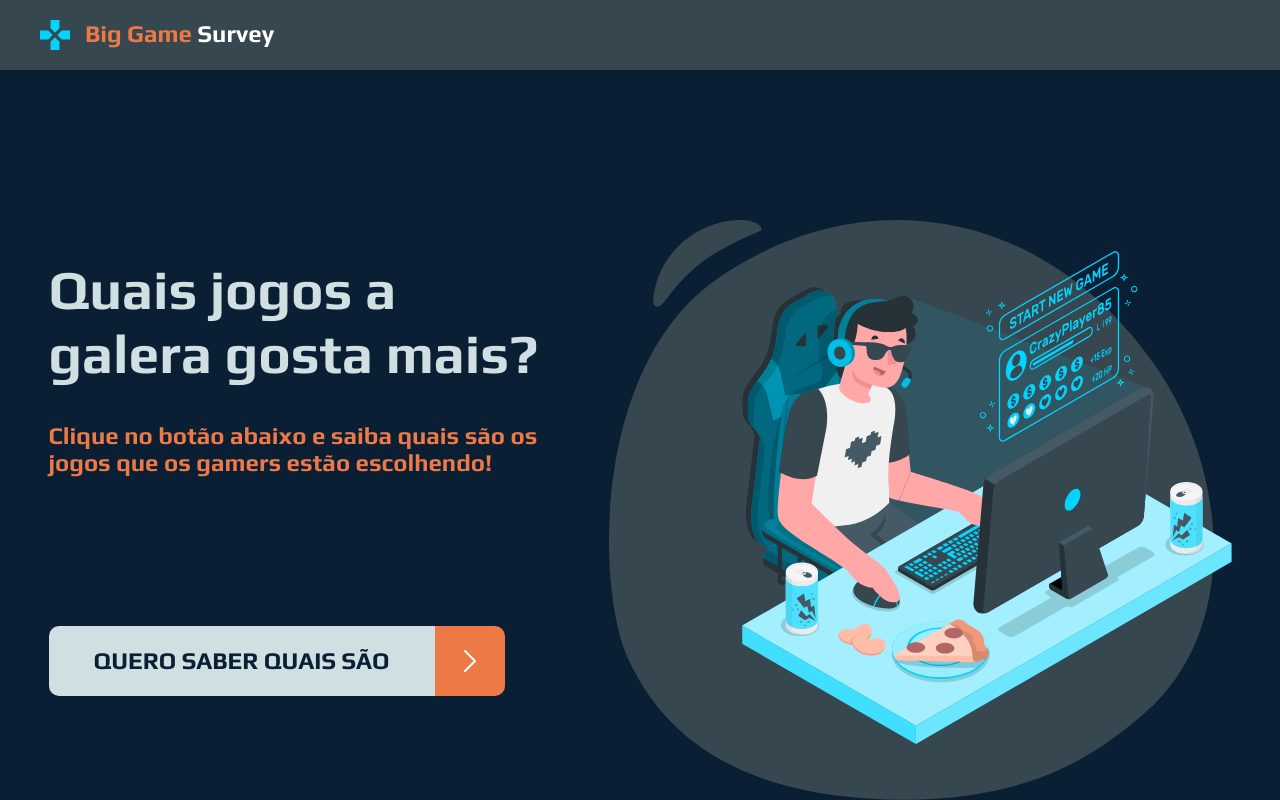
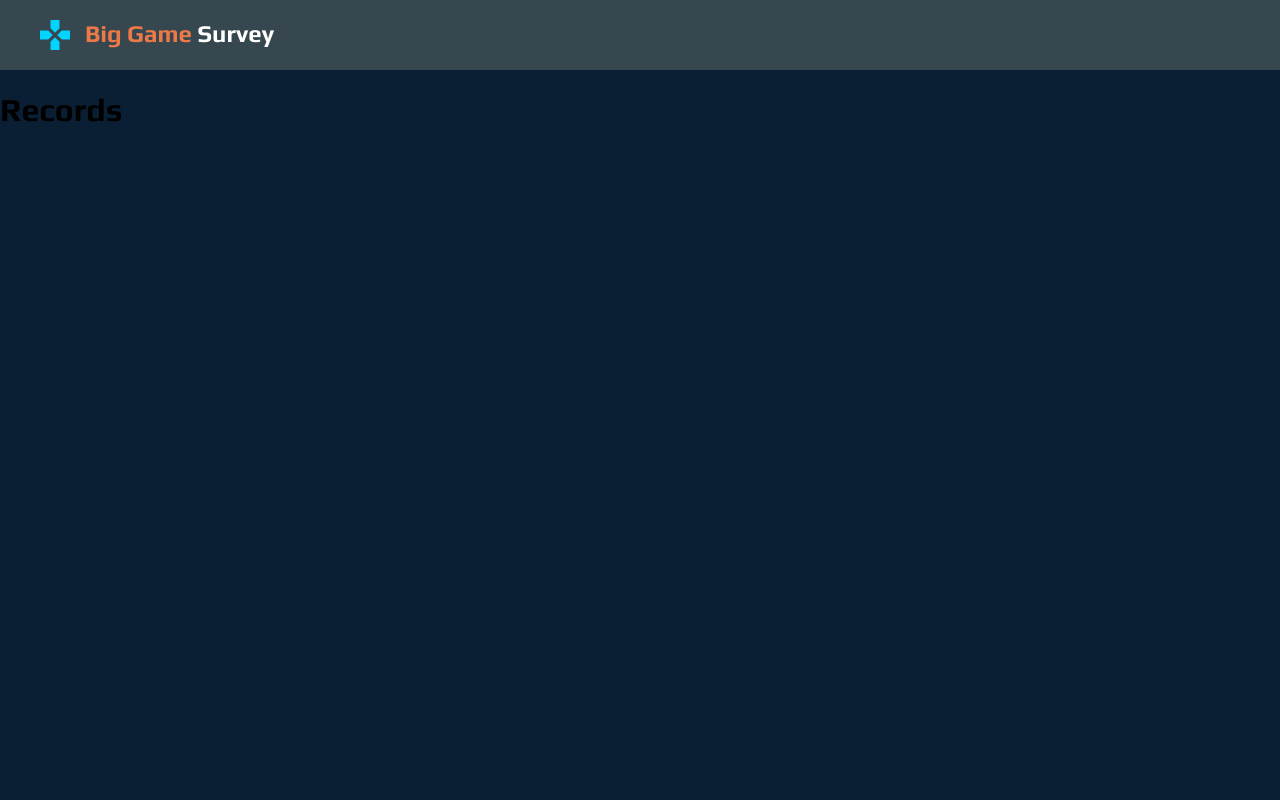
Before and after one commit to Felipep95/semanaDevSuperior_01, a React (Create React App) app in the folder front-web/: page /records in a window 1280 px wide. Built offline with nearby package versions, Linux system fonts and the light colour scheme.

Commit message:
Criando navegação com rotas

```diff
--- a/front-web/package.json
+++ b/front-web/package.json
@@ -12,6 +12,7 @@
     "@types/react-dom": "^16.9.0",
     "react": "^16.13.1",
     "react-dom": "^16.13.1",
+    "react-router-dom": "^5.2.0",
     "react-scripts": "3.4.3",
     "typescript": "~3.7.2"
   },
@@ -35,5 +36,8 @@
       "last 1 firefox version",
       "last 1 safari version"
     ]
+  },
+  "devDependencies": {
+    "@types/react-router-dom": "^5.1.5"
   }
 }
--- a/front-web/src/App.css
+++ b/front-web/src/App.css
@@ -1,7 +1,7 @@
 @import url('https://fonts.googleapis.com/css2?family=Play:wght@400;700&display=swap');
 
 :root {
-  --color-turquoise: #cfdfe2;
+  --color-turquoise: #00D4FF;
   --color-coral: #ed7947;
   --color-dimgray: #4c5d67;
   --color-darkslategray: #37474f;
--- a/front-web/src/App.tsx
+++ b/front-web/src/App.tsx
@@ -1,15 +1,11 @@
 import React from 'react';
 import './App.css';
-import Header from './components/Header';
-import Home from './pages/home';
+import Routes from './Routes';
 
 function App () {
   return (
-    <div>
-      <Header />
-      <Home />
-    </div>
-    );
+    <Routes />
+  )
 }
 
 export default App;
--- /dev/null
+++ b/front-web/src/Routes.tsx
@@ -0,0 +1,21 @@
+import React from 'react';
+import { BrowserRouter, Switch, Route} from 'react-router-dom';
+import Header from './components/Header';
+import Home from './pages/home';
+import Records from './pages/records';
+
+const Routes = () => (
+    <BrowserRouter>
+    <Header />
+        <Switch>
+            <Route path="/" exact>
+                <Home />
+            </Route>
+            <Route path="/records">
+                <Records />
+            </Route>
+        </Switch>
+    </BrowserRouter>
+);
+
+export default Routes;
--- a/front-web/src/components/Header/index.tsx
+++ b/front-web/src/components/Header/index.tsx
@@ -1,14 +1,20 @@
 import React from 'react';
+
 import { ReactComponent as Logo} from '../../assets/logo.svg';
+
 import './styles.css';
+
+import { Link } from 'react-router-dom';
 
 const Header = () => (
     <header className="main-header">
-        <Logo/>
+        <Logo />
+        <Link to="/">
         <div className="logo-text">
             <span className="logo-text-1">Big Game</span>
             <span className="logo-text-2"> Survey</span>
         </div>
+        </Link>
     </header>
 );
 
--- a/front-web/src/pages/home/index.tsx
+++ b/front-web/src/pages/home/index.tsx
@@ -2,6 +2,8 @@
 
 import { ReactComponent as ArrowIcon} from '../../assets/arrow.svg';
 import { ReactComponent as GamerImage} from '../../assets/gamer.svg';
+
+import { Link } from 'react-router-dom';
 
 import './styles.css';
 
@@ -14,6 +16,7 @@
             <h3 className="home-text-subtitle">
                 Clique no botão abaixo e saiba quais são os jogos que os gamers estão escolhendo!
             </h3>
+            <Link to="/records">
             <div className="home-actions">
                 <button className="home-btn">
                     QUERO SABER QUAIS SÃO
@@ -22,6 +25,7 @@
                     <ArrowIcon />
                 </div>
             </div>
+            </Link>
         </div>
         <GamerImage className="home-image" />
     </div>
--- /dev/null
+++ b/front-web/src/pages/records/index.tsx
@@ -0,0 +1,7 @@
+import React from 'react';
+
+const Records = () => (
+    <h1>Records</h1>
+)
+
+export default Records;
```
Also changed, not shown: front-web/src/pages/home/styles.css (indentation only), 1 other file (tests, documents, lock files or other folders).
